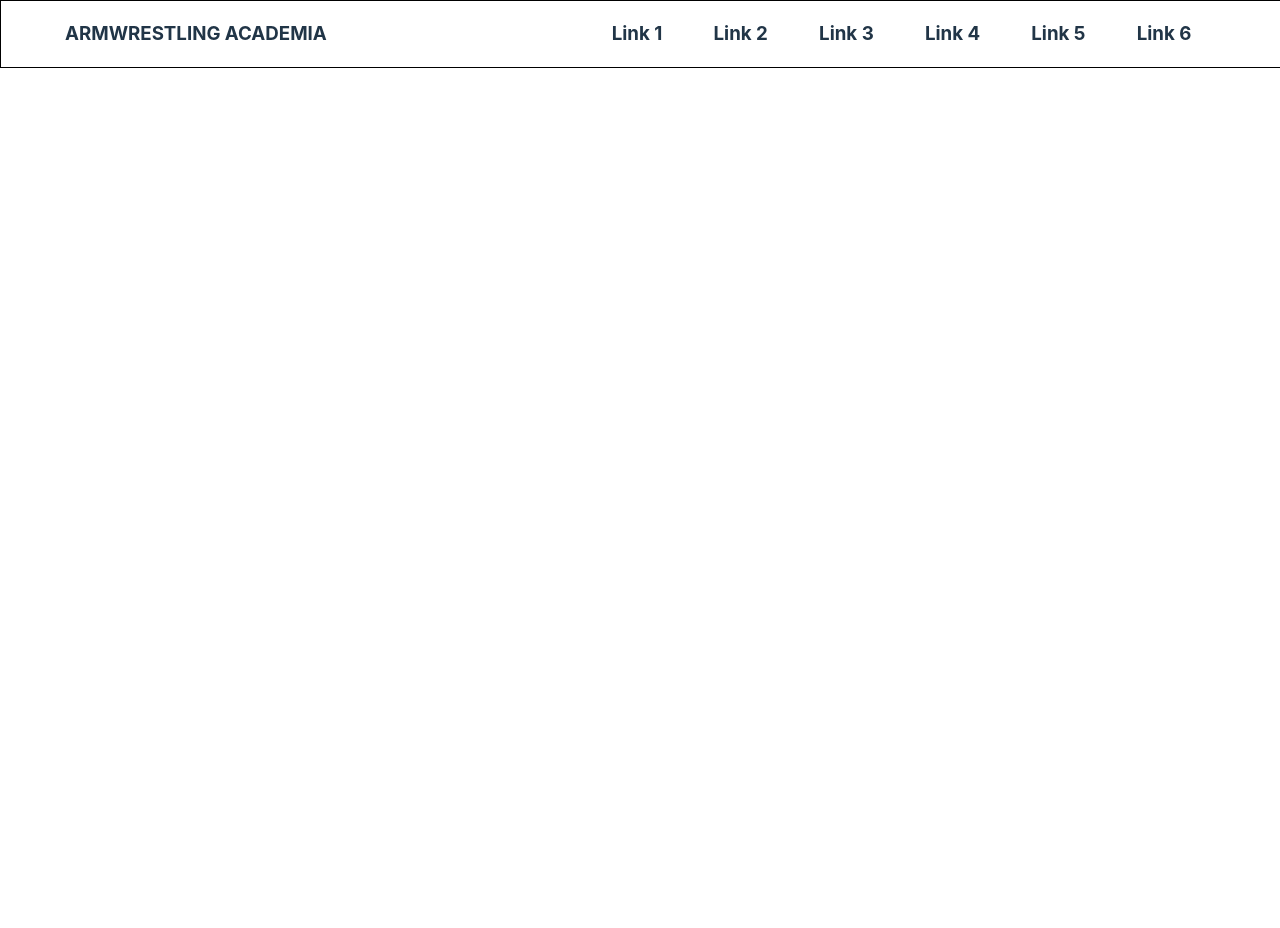
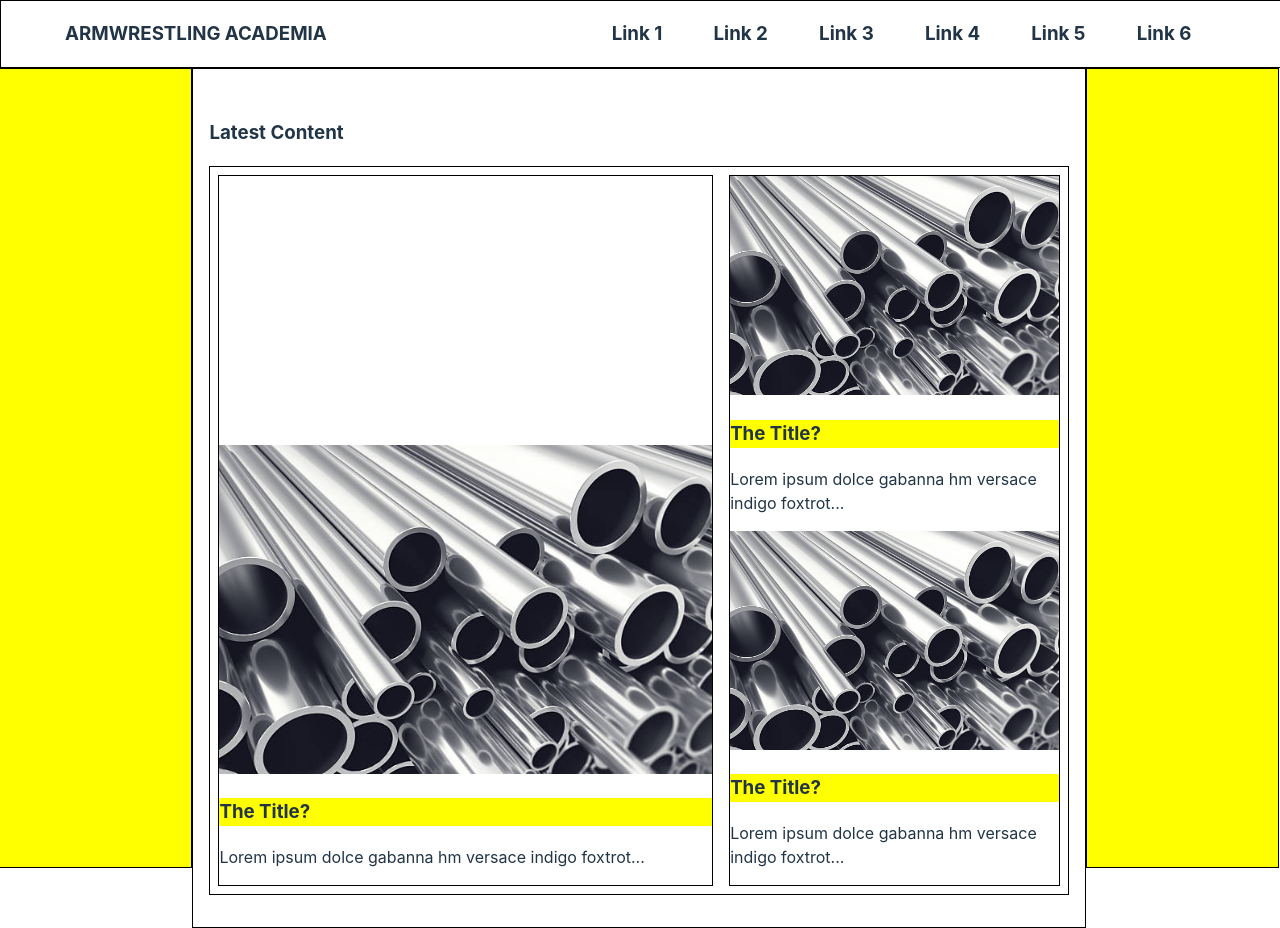
Before and after one commit to SuperHeavyBallet/AWA-Blog-React, a React (Vite) app in the folder awa-blog-react/: page / in a window 1280 px wide. Before the commit the page ends 800 px from the top, so only its background shows below. Built offline with nearby package versions, Linux system fonts and the light colour scheme.

Commit message:
Working on home page head section

```diff
--- a/awa-blog-react/src/Constructor.jsx
+++ b/awa-blog-react/src/Constructor.jsx
@@ -1,5 +1,8 @@
 import React from "react";
 import NavBar from "./NavBar";
+import Gutter from "./Gutter";
+import MainColumn from "./MainColumn";
+import GhostNavBar from "./GhostNavBar";
 
 
 export default function Constructor()
@@ -7,7 +10,15 @@ export default function Constructor()
 
     return(
         <div className="display-container">
+
             <NavBar />
+            <GhostNavBar />
+            <div className="content-container">
+
+                <Gutter gutterPosition={"left"}/>
+                <MainColumn />
+                <Gutter gutterPosition={"right"}/>
+            </div>
         </div>
     )
 
--- /dev/null
+++ b/awa-blog-react/src/GhostNavBar.jsx
@@ -0,0 +1,11 @@
+import NavBarLogo from "./NavBarLogo"
+
+export default function GhostNavBar()
+{
+    return (
+        <div className="ghost-nav-bar">
+            <NavBarLogo logoText={"ARMWRESTLING ACADEMIA"} />
+
+        </div>
+    )
+}
--- /dev/null
+++ b/awa-blog-react/src/Gutter.jsx
@@ -0,0 +1,6 @@
+export default function Gutter( {gutterPosition })
+{
+    return(
+        <div className={`gutter ${gutterPosition ? gutterPosition : ''}`}></div>
+    )
+}
--- /dev/null
+++ b/awa-blog-react/src/HomePageHeadArea.jsx
@@ -0,0 +1,25 @@
+import NewsPreview from "./NewsPreview";
+import MetalPipes from "./images/metalPipes.jpg"
+
+export default function HomePageHeadArea()
+{
+    return(
+        <div className="home-page-head-area">
+            <h3>Latest Content</h3>
+
+            <div className="home-page-news-area">
+                <div className="large-news-area">
+                    <NewsPreview className="large-news-preview" image={MetalPipes} title="The Title?" previewText="Lorem ipsum dolce gabanna hm versace indigo foxtrot..."/>
+                </div>
+
+                <div className="small-news-area">
+                    <NewsPreview className="small-news-preview" image={MetalPipes} title="The Title?" previewText="Lorem ipsum dolce gabanna hm versace indigo foxtrot..."/>
+                    <NewsPreview className="small-news-preview" image={MetalPipes} title="The Title?" previewText="Lorem ipsum dolce gabanna hm versace indigo foxtrot..."/>
+                </div>
+            </div>
+
+
+
+        </div>
+    )
+}
--- /dev/null
+++ b/awa-blog-react/src/MainColumn.jsx
@@ -0,0 +1,10 @@
+import HomePageHeadArea from "./HomePageHeadArea";
+
+export default function MainColumn()
+{
+    return(
+        <div className="main-column">
+            <HomePageHeadArea />
+        </div>
+    )
+}
--- /dev/null
+++ b/awa-blog-react/src/NewsPreview.jsx
@@ -0,0 +1,10 @@
+export default function MainNewsPreview( {image, title, previewText}){
+    return (
+        <div>
+            <img src={image}></img>
+            <h3>{title}</h3>
+            <p>{previewText}</p>
+        </div>
+
+    )
+}
--- a/awa-blog-react/src/index.css
+++ b/awa-blog-react/src/index.css
@@ -85,9 +85,24 @@ button:focus-visible {
   width: 100vw;
 
   justify-content: space-between;
+  background-color: #ffffff;
+  border: 1px solid black;
+
+
+}
+
+.ghost-nav-bar{
+  left: 0;
+ top: 0;
+  display: flex;
+  flex-direction: row;
+  width: 100vw;
+
+  color: #ffffff00;
+  background-color:#ffffff00 ;
+
 
   border: 1px solid black;
-
 }
 
 .nav-bar-logo{
@@ -109,3 +124,84 @@ button:focus-visible {
   background-color: #1a1a1a;
   color: white;
 }
+
+.content-container{
+  width: 100vw;
+  height: 100vh;
+  display: flex;
+
+  flex-direction: row;
+}
+
+.main-column{
+  width: 70vw;
+  display: flex;
+  flex-direction: column;
+  align-items: center;
+}
+.gutter{
+ background-color: yellow;
+  border: 1px solid black;
+  width: 15vw;
+  display: flex;
+  flex-direction: column;
+}
+
+/* Home Page */
+.home-page-head-area{
+  display: flex;
+  flex-direction: column;
+  padding: 4vh 2vh;
+  border: 1px solid black;
+
+}
+
+.home-page-news-area{
+  display: flex;
+  flex-direction: row;
+ justify-content: center;
+  border: 1px solid black;
+
+
+}
+
+.large-news-area{
+  display: flex;
+  flex-direction: column;
+  margin: 1vh;
+  border: 1px solid black;
+  align-items: center;
+  justify-content: flex-end;
+  flex: 1.5;
+}
+
+.large-news-area img{
+  background-color: black;
+  width: 100%;
+  height: auto;
+  object-fit: cover;
+}
+
+.large-news-area h3{
+  background-color: yellow;
+}
+
+.small-news-area{
+  display: flex;
+  flex-direction: column;
+  margin: 1vh;
+  border: 1px solid black;
+  align-items: center;
+  justify-content: flex-end;
+  flex: 1;
+}
+
+.small-news-area img{
+  background-color: black;
+  width: 100%;
+  height: auto;
+  object-fit: contain;
+}
+.small-news-area h3{
+  background-color: yellow;
+}
```
Also changed, not shown: awa-blog-react/src/images/metalPipes.jpg (added).
